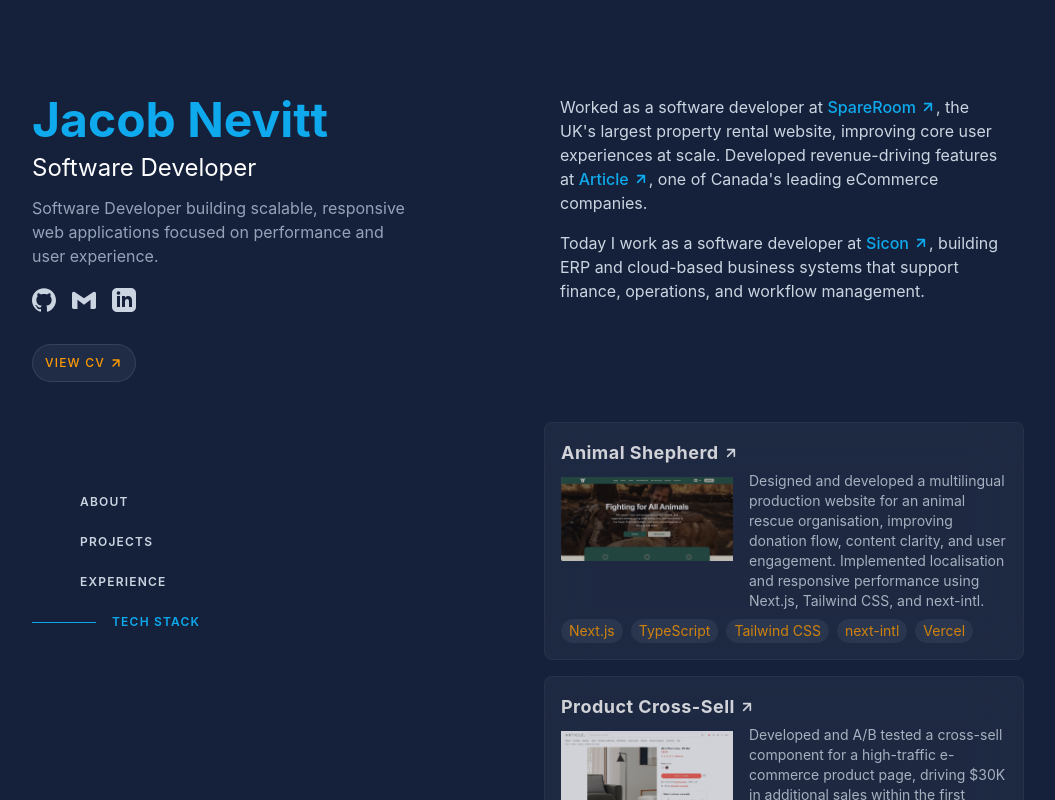
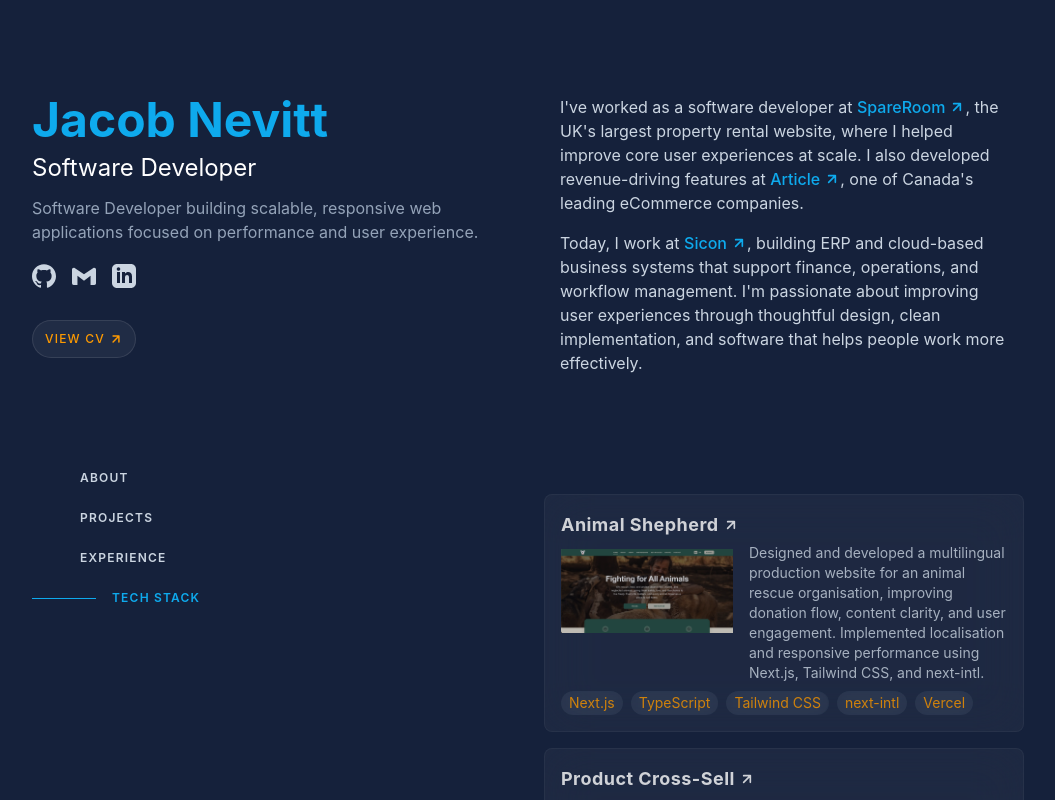
Before and after one commit to jacobadam/jacobnevitt-portfolio, a Next.js app: page / in a window 1280 px wide. Shown: the top 800 px of the page, without its empty margins (112-1167 px from the left). Built offline with nearby package versions, Linux system fonts and the light colour scheme.

Commit message:
update about text and add updated styling for bigger screens

```diff
--- a/app/components/layout/side-nav.tsx
+++ b/app/components/layout/side-nav.tsx
@@ -33,13 +33,13 @@ export default function SideNav({ navLinks }: NavLinksProps) {
   return (
     <aside className="lg:sticky lg:h-screen top-0 px-4">
       <header className="flex flex-col max-w-2xl pt-4 lg:pb-12 lg:my-18 mb-10 lg:mb-16">
-        <h1 className="text-4xl md:text-5xl font-bold mt-2 mb-2 text-secondary">
+        <h1 className="text-4xl md:text-5xl 2xl:text-6xl 3xl:text-7xl font-bold mt-2 mb-2 text-secondary">
           Jacob Nevitt
         </h1>
-        <h2 className="text-xl md:text-2xl mb-3 text-white">
+        <h2 className="text-xl md:text-2xl 2xl:text-4xl mb-3 text-white">
           Software Developer
         </h2>
-        <h3 className="text-base mb-5 text-secondary-foreground max-w-sm">
+        <h3 className="text-base 2xl:text-lg 3xl:text-2xl mb-5 text-secondary-foreground max-w-md">
           Software Developer building scalable, responsive web applications
           focused on performance and user experience.
         </h3>
@@ -52,7 +52,7 @@ export default function SideNav({ navLinks }: NavLinksProps) {
           >
             <svg
               viewBox="0 0 24 24"
-              className="w-6 h-6 fill-primary-foreground hover:fill-secondary transition-colors duration-200"
+              className="w-6 h-6 2xl:w-8 2xl:h-8 fill-primary-foreground hover:fill-secondary transition-colors duration-200"
             >
               <path d="M12 .297c-6.63 0-12 5.373-12 12 0 5.303 3.438 9.8 8.205 11.385.6.113.82-.258.82-.577 0-.285-.01-1.04-.015-2.04-3.338.724-4.042-1.61-4.042-1.61C4.422 18.07 3.633 17.7 3.633 17.7c-1.087-.744.084-.729.084-.729 1.205.084 1.838 1.236 1.838 1.236 1.07 1.835 2.809 1.305 3.495.998.108-.776.417-1.305.76-1.605-2.665-.3-5.466-1.332-5.466-5.93 0-1.31.465-2.38 1.235-3.22-.135-.303-.54-1.523.105-3.176 0 0 1.005-.322 3.3 1.23.96-.267 1.98-.399 3-.405 1.02.006 2.04.138 3 .405 2.28-1.552 3.285-1.23 3.285-1.23.645 1.653.24 2.873.12 3.176.765.84 1.23 1.91 1.23 3.22 0 4.61-2.805 5.625-5.475 5.92.42.36.81 1.096.81 2.22 0 1.606-.015 2.896-.015 3.286 0 .315.21.69.825.57C20.565 22.092 24 17.592 24 12.297c0-6.627-5.373-12-12-12" />
             </svg>
@@ -66,7 +66,7 @@ export default function SideNav({ navLinks }: NavLinksProps) {
           >
             <svg
               viewBox="0 0 24 24"
-              className="w-6 h-6 fill-primary-foreground hover:fill-secondary transition-colors duration-200"
+              className="w-6 h-6 2xl:w-8 2xl:h-8 fill-primary-foreground hover:fill-secondary transition-colors duration-200"
             >
               <path d="M24 5.457v13.909c0 .904-.732 1.636-1.636 1.636h-3.819V11.73L12 16.64l-6.545-4.91v9.273H1.636A1.636 1.636 0 0 1 0 19.366V5.457c0-1.356 1.472-2.204 2.645-1.522L12 10.273l9.355-6.338C22.528 3.253 24 4.101 24 5.457Z" />
             </svg>
@@ -80,7 +80,7 @@ export default function SideNav({ navLinks }: NavLinksProps) {
           >
             <svg
               viewBox="0 0 24 24"
-              className="w-6 h-6 fill-primary-foreground hover:fill-secondary transition-colors duration-200"
+              className="w-6 h-6 2xl:w-8 2xl:h-8 fill-primary-foreground hover:fill-secondary transition-colors duration-200"
             >
               <path d="M19 0h-14c-2.761 0-5 2.239-5 5v14c0 2.761 2.239 5 5 5h14c2.762 0 5-2.239 5-5v-14c0-2.761-2.238-5-5-5zm-11 19h-3v-11h3v11zm-1.5-12.268c-.966 0-1.75-.79-1.75-1.764s.784-1.764 1.75-1.764 1.75.79 1.75 1.764-.783 1.764-1.75 1.764zm13.5 12.268h-3v-5.604c0-3.368-4-3.113-4 0v5.604h-3v-11h3v1.765c1.396-2.586 7-2.777 7 2.476v6.759z" />
             </svg>
@@ -90,7 +90,7 @@ export default function SideNav({ navLinks }: NavLinksProps) {
           href="/Jacob_Nevitt_CV_2026.pdf"
           target="_blank"
           rel="noopener noreferrer"
-          className="group relative flex w-fit items-center gap-1 rounded-full border border-white/10 bg-white/5 px-3 py-2.5 font-medium text-xs uppercase tracking-widest text-amber-500  transition-all hover:bg-white/10 hover:border-white/20 active:scale-95"
+          className="group relative flex w-fit items-center gap-1 rounded-full border border-white/10 bg-white/5 px-3 py-2.5 font-medium text-xs 2xl:text-base uppercase tracking-widest text-amber-500  transition-all hover:bg-white/10 hover:border-white/20 active:scale-95"
         >
           <span className="relative z-10">View CV</span>
           <svg
@@ -126,7 +126,7 @@ export default function SideNav({ navLinks }: NavLinksProps) {
                   }`}
                 ></span>
                 <span
-                  className={`uppercase text-xs tracking-widest transition-colors duration-300 font-semibold ${
+                  className={`uppercase text-xs 2xl:text-base tracking-widest transition-colors duration-300 font-semibold ${
                     activeSection === item.href
                       ? "text-secondary"
                       : "text-color-primary-foreground group-hover:text-secondary"
--- a/app/components/sections/about-section.tsx
+++ b/app/components/sections/about-section.tsx
@@ -1,8 +1,8 @@
 export function AboutSection() {
   return (
-    <div className="lg:mt-18 lg:px-4 text-base">
+    <div className="lg:mt-18 lg:px-4 text-base 2xl:text-xl">
       <p className="py-4">
-        Worked as a software developer at{" "}
+        I&apos;ve worked as a software developer at{" "}
         <a
           rel="noopener noreferrer"
           target="_blank"
@@ -23,8 +23,9 @@ export function AboutSection() {
             <path d="M7 17L17 7M17 7H7M17 7V17" />
           </svg>
         </a>
-        , the UK&apos;s largest property rental website, improving core user
-        experiences at scale. Developed revenue-driving features at{" "}
+        , the UK&apos;s largest property rental website, where I helped improve
+        core user experiences at scale. I also developed revenue-driving
+        features at{" "}
         <a
           rel="noopener noreferrer"
           target="_blank"
@@ -49,7 +50,7 @@ export function AboutSection() {
       </p>
 
       <p className="mb-4">
-        Today I work as a software developer at{" "}
+        Today, I work at{" "}
         <a
           rel="noopener noreferrer"
           target="_blank"
@@ -71,7 +72,9 @@ export function AboutSection() {
           </svg>
         </a>
         , building ERP and cloud-based business systems that support finance,
-        operations, and workflow management.
+        operations, and workflow management. I&apos;m passionate about improving
+        user experiences through thoughtful design, clean implementation, and
+        software that helps people work more effectively.
       </p>
     </div>
   );
--- a/app/components/ui/experience-card.tsx
+++ b/app/components/ui/experience-card.tsx
@@ -8,22 +8,22 @@ export const ExperienceCard = ({ experience }: ExperienceCardProps) => {
   return (
     <li>
       <div className="flex flex-col p-4 mb-4 rounded-lg gap-1 scale-100 hover:scale-101 opacity-80 hover:opacity-100 bg-white/5 hover:bg-white/10 backdrop-blur-xl hover:backdrop-blur-md border border-white/5 hover:border-white/20">
-        <span className="text-xs font-semibold uppercase tracking-widest text-secondary">
+        <span className="text-xs 3xl:text-base font-semibold uppercase tracking-widest text-secondary">
           {experience.year}
         </span>
-        <h2 className="text-xl font-bold tracking-tighter text-white">
+        <h2 className="text-xl 3xl:text-2xl font-bold tracking-tighter text-white">
           {experience.company}
         </h2>
-        <h3 className="text-lg font-semibold text-primary-foreground">
+        <h3 className="text-lg 3xl:text-xl font-semibold text-primary-foreground">
           {experience.title}
         </h3>
-        <p className="text-base text-secondary-foreground mb-4">
+        <p className="text-base 3xl:text-lg text-secondary-foreground mb-4">
           {experience.description}
         </p>
         <ul className="flex flex-row gap-2 flex-wrap">
           {experience.technologies.map((tech) => (
             <li
-              className="text-sm backdrop-blur-md text-amber-500 bg-secondary-foreground/20 rounded-2xl py-0.5 px-2"
+              className="text-sm 3xl:text-base backdrop-blur-md text-amber-500 bg-secondary-foreground/20 rounded-2xl py-0.5 px-2"
               key={tech}
             >
               {tech}
--- a/app/components/ui/project-card.tsx
+++ b/app/components/ui/project-card.tsx
@@ -11,7 +11,7 @@ export const ProjectCard = ({ project }: ProjectCardProps) => {
       <a href={project.href} rel="noopener noreferrer" target="_blank">
         <div className="group flex flex-col p-4 mb-4 rounded-lg scale-100 hover:scale-101 opacity-80 hover:opacity-100 bg-white/5 hover:bg-white/10 backdrop-blur-xl hover:backdrop-blur-md border border-white/5 hover:border-white/20">
           <div className="group text-white relative flex w-fit items-center gap-1 transition-all group-hover:text-secondary">
-            <h2 className="text-base lg:text-lg font-bold tracking-wide">
+            <h2 className="text-base lg:text-lg 2xl:text-2xl font-bold tracking-wide">
               {project.name}
             </h2>
             <svg
@@ -41,14 +41,16 @@ export const ProjectCard = ({ project }: ProjectCardProps) => {
             </div>
 
             <div className="w-full xl:w-3/5 xl:self-center">
-              <p className="text-sm 2xl:text-base">{project.description}</p>
+              <p className="text-sm 2xl:text-base 3xl:text-xl">
+                {project.description}
+              </p>
             </div>
           </div>
 
           <ul className="flex flex-row gap-2 flex-wrap">
             {project.technologies.map((tech) => (
               <li
-                className="text-sm backdrop-blur-md text-amber-500 bg-secondary-foreground/10 rounded-2xl py-0.5 px-2"
+                className="text-sm 3xl:text-base backdrop-blur-md text-amber-500 bg-secondary-foreground/10 rounded-2xl py-0.5 px-2"
                 key={tech}
               >
                 {tech}
--- a/app/components/ui/tech-card.tsx
+++ b/app/components/ui/tech-card.tsx
@@ -9,7 +9,7 @@ export const TechCard = ({ technologyGroup }: TechCardProps) => {
   return (
     <li>
       <div className="flex flex-col p-4 mb-4 rounded-lg gap-1 scale-100 hover:scale-101 opacity-80 hover:opacity-100 bg-white/5 hover:bg-white/10 backdrop-blur-xl hover:backdrop-blur-md border border-white/5 hover:border-white/20">
-        <h2 className="flex font-bold text-sm md:text-sm text-white mb-2">
+        <h2 className="flex font-bold text-sm md:text-sm 3xl:text-lg text-white mb-2">
           {technologyGroup.title}
         </h2>
         <ul className="flex flex-row flex-wrap gap-4">
```
Also changed, not shown: app/components/ui/tech-icon.tsx (+1 -1 lines).
